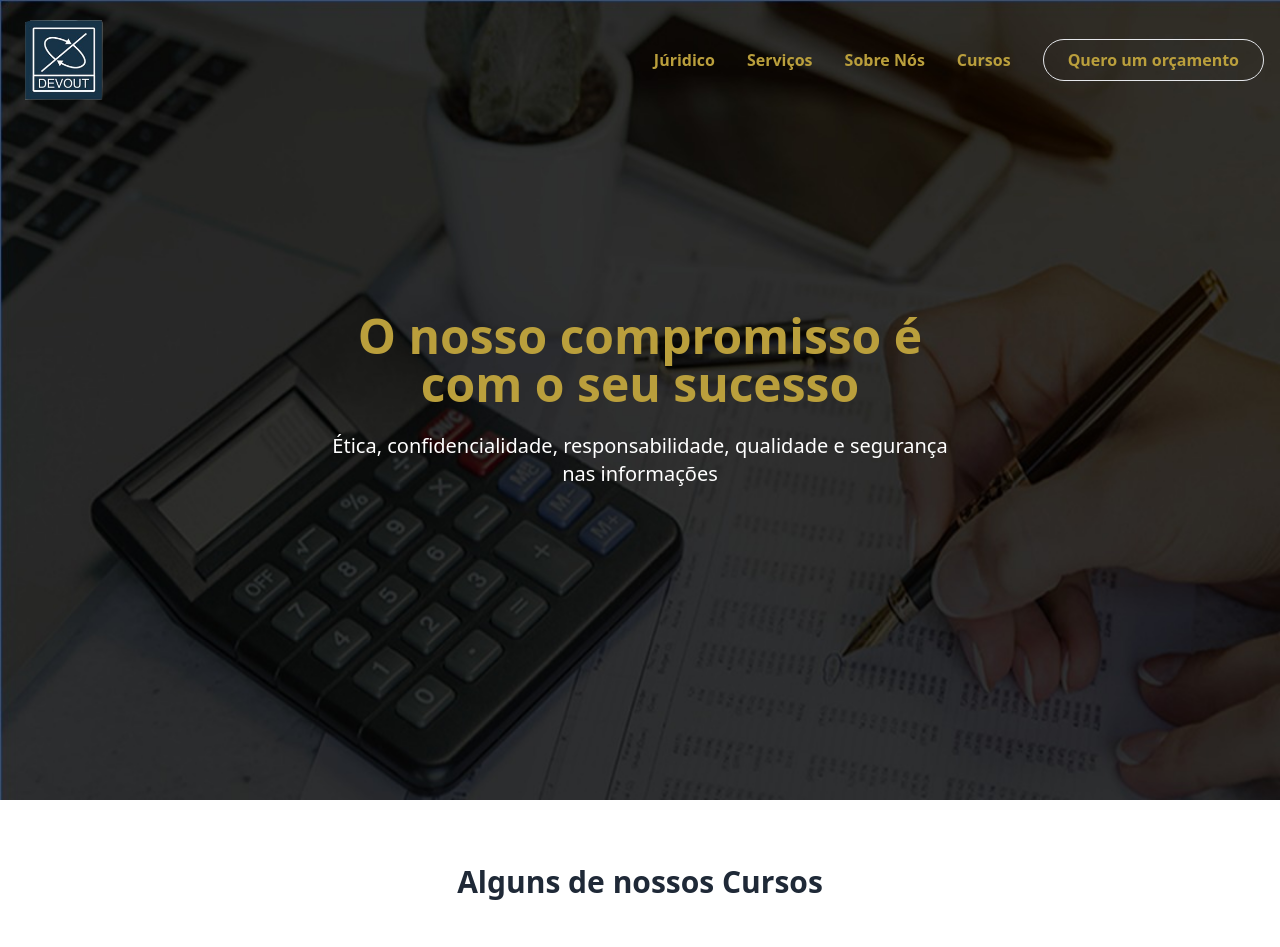
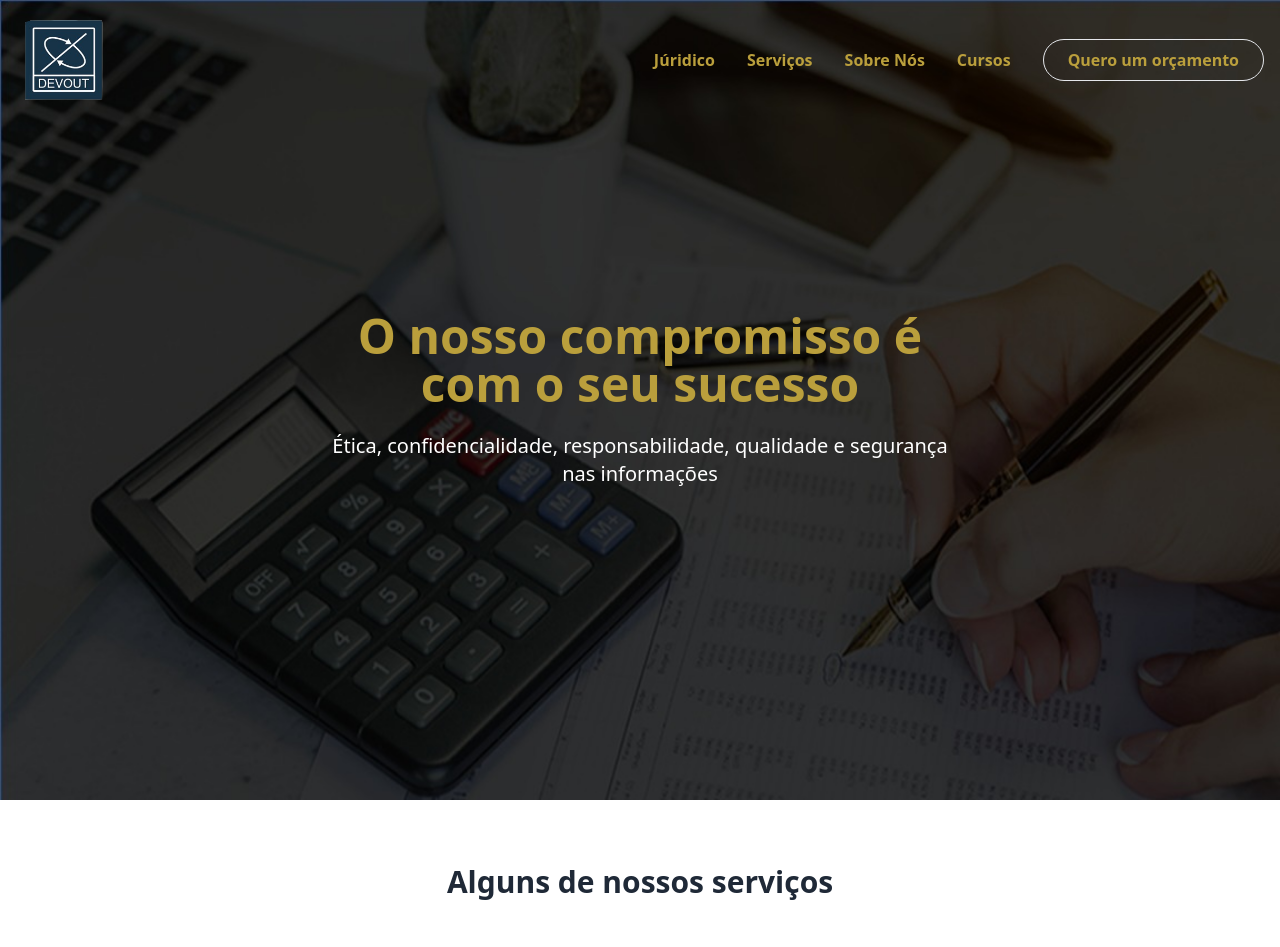
Before and after one commit to beno1234/devout, a Next.js app: page /servicos in a window 1280 px wide. Shown: the top 947 px of the page. Built offline with nearby package versions, Linux system fonts and the light colour scheme.

Commit message:
alt services

```diff
--- a/src/app/servicos/page.tsx
+++ b/src/app/servicos/page.tsx
@@ -117,7 +117,7 @@ export default function Servicos() {
       <main className="py-16">
         <div className="max-w-7xl mx-auto text-center">
           <h2 className="text-3xl font-semibold text-gray-800 mb-9">
-            Alguns de nossos Cursos
+            Alguns de nossos serviços
           </h2>
         </div>
 
```
